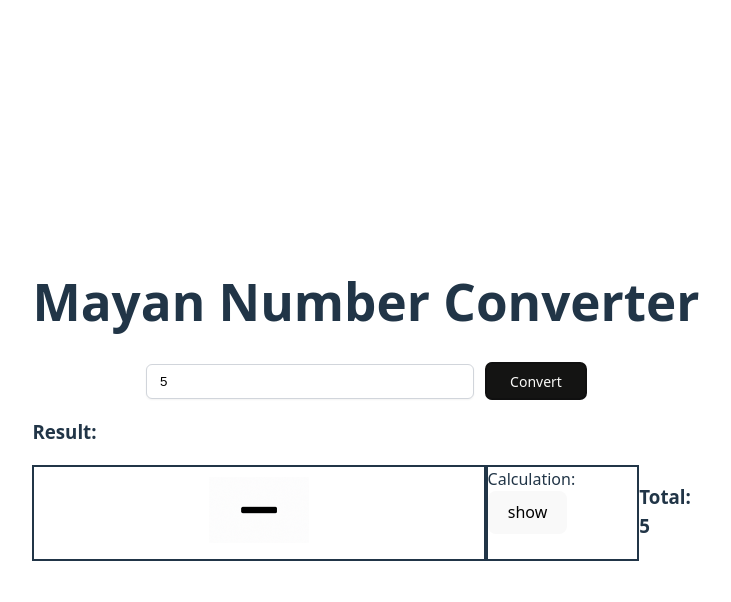
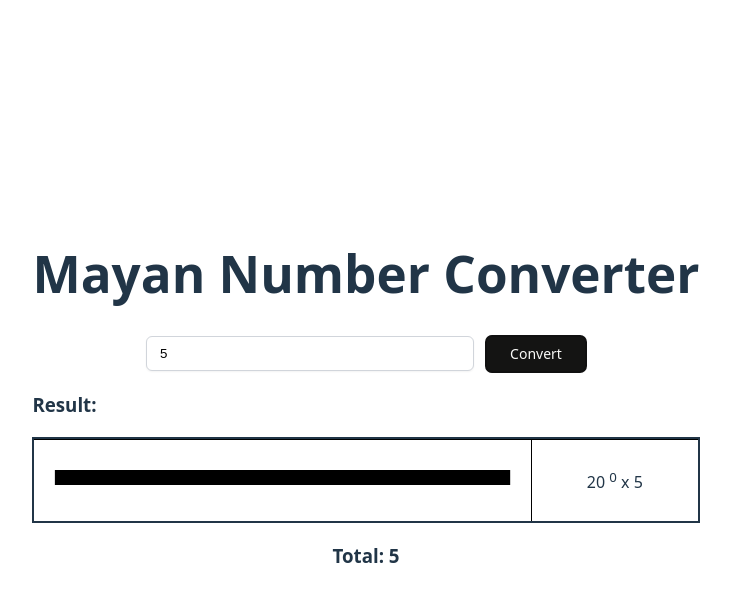
Before and after one commit to wilscon/mayancalculator, a React (Vite) app in the folder client/: page / in a window 1280 px wide. Both pictures are taken after typing "5" into the empty fields and a click on the button "Convert". Shown: the top 602 px of the page, without its empty margins (274-1005 px from the left). Built offline with nearby package versions, Linux system fonts and the light colour scheme.

Commit message:
Changed conversion logic to a function inside app.jsx and modified UI

```diff
--- a/client/src/App.jsx
+++ b/client/src/App.jsx
@@ -1,9 +1,9 @@
 import React, { useState } from 'react';
 import axios from 'axios';
+import dotImg from '/images/dot.png'
+import barImg from '/images/bar.png';
+import shellImg from '/images/shell.png';
 
-const dotImg = '/images/dot.png';
-const barImg = '/images/bar.png';
-const shellImg = '/images/shell.png';
 
 function App() {
   const [number, setNumber] = useState('');
@@ -15,38 +15,11 @@ function App() {
   const [factors, setFactors] = useState([]);
 
 
-  /*
-   const symbols = [];
-  const dot = 'dot';
-  const bar = 'bar';
-  const shell = 'shell';
-
-  if (number === 0) return [[shell]];
-
-  while (number > 0) {
-    let digit = number % 20;
-    const level = [];
-
-    if (digit === 0) {
-      level.push(shell);
-    } else {
-      const bars = Math.floor(digit / 5);
-      const dots = digit % 5;
-      for (let i = 0; i < bars; i++) level.push(bar);
-      for (let i = 0; i < dots; i++) level.push(dot);
-    }
-
-    symbols.unshift(level);
-    number = Math.floor(number / 20);
-  }
-
-  return symbols;
-}*/
-
   const handleSubmit = async (e) => {
+    e.preventDefault();
     console.log("inside handlesubmit");
     setSymbols([]);
-    e.preventDefault();
+
     setDisplayResult(true);
 
     const tempSymbols = [];
@@ -64,18 +37,28 @@ function App() {
   {
       let digit = input % 20;
       const level = [];
-
+      var row = [];
       if (digit === 0) {
-        level.push(shell);
+        //level.push(shell);
+        row.push(shell);
+        level.unshift(row);
       } else {
         const bars = Math.floor(digit / 5);
         const dots = digit % 5;
-        for (let i = 0; i < bars; i++) level.push(bar);
-        for (let i = 0; i < dots; i++) level.push(dot);
+        for (let i = 0; i < bars; i++){
+          row.push(bar);
+          level.unshift(row);
+          row = [];
+        }
+
+        for (let i = 0; i < dots; i++){
+          row.push(dot);
+        }
+        level.unshift(row);
       }
 
 
-      console.log("level: " + level)
+      console.log("level " + level)
        tempSymbols.unshift(level);
       console.log("temmpSymbols: " + tempSymbols)
 
@@ -91,31 +74,21 @@ function App() {
 
 
 
-   /* try {
-      const response = await axios.post('/api/convert', {
-        number: parseInt(number)
-      });
-      setResult(true)
-      setMayan(response.data.mayan);
-    } catch (err) {
-      alert('Error converting number');
-    }*/
   };
 
   const renderSymbol = (symbol) => {
+    console.log("renderSymbol symbol: " + symbol);
     switch (symbol) {
       case 'dot':
         return <img src={dotImg} alt="dot" className="inline w-6 h-6 mx-1 max-w-[100px]" />;
       case 'bar':
-        return <img src={barImg} alt="bar" className="inline w-10 h-4 mx-1 max-w-[100px]" />;
+        return <img src={barImg} alt="bar" className="inline" style={{width: '100%', height: "75px"}} />;
       case 'shell':
         return <img src={shellImg} alt="shell" className="inline w-8 h-5 mx-1 max-w-[100px]" />;
       default:
         return <span>{symbol}</span>;
     }
   };
-
-
 
 return (
     <div className={'flex flex-col items-center justify-center h-screen bg-gray-100 px-4 sm:px-6'}>
@@ -143,32 +116,32 @@ return (
           <h3>Result:</h3>
         </div>
         <div className='flex' style={{display: displayResult ? '' : 'none', width: '100%'}}>
-          <div className="mt-4 border-2 border-black p-4 rounded" style={{width: '75%'}}>
-            {mayan.map((level, index) => (
-              <div key={index} style={{ margin: '10px 0', textAlign: 'center',  }}>
-                {level.map((symbol, i) => (
-                  <span key={i}>{renderSymbol(symbol)}</span>
+          <div className="mt-4 border-2 border-black p-4 rounded" style={{width: '100%'}}>
+            {mayan.map((level, index) => {
+               const reverseIndex = factors.length - 1 - index;
+              return(
+              <div className='flex'>
+              <div key={index} style={{textAlign: 'center', width: '75%', borderTop: '1px solid black' }}>
+                {level.map((row, i) => (
+
+                  <div key={i}>
+                    {row.map((symbol,i) =>(
+                     <>{renderSymbol(symbol)}</>
+                    ))}
+                  </div>
+
+
                 ))}
               </div>
-            ))}
+              <div className='flex' style={{width: '25%', justifyContent: 'center', alignItems:'center', borderLeft: '1px solid black', borderTop: '1px solid black'}}>
+                <p>20 <sup>{reverseIndex}</sup> x {factors[index]}</p>
+              </div>
+              </div>
+              );})}
+
           </div>
-          <div className='border-2 border-black p-4 rounded' style={{width: '25%'}}>
-            Calculation:
-            <button onClick={() => setDisplayCalculation(prev => !prev)}>{displayCalculation ? 'hide' : 'show'} </button>
-             <div style={{display: displayCalculation ? '' : 'none'}}>
-            {factors.map((value, index) => {
-  const reverseIndex = factors.length - 1 - index;
-  return (
-    <p key={index}>
-      20 <sup>{reverseIndex}</sup> X {value}
-    </p>
-  );
-})}
-            </div>
-          </div>
+         </div>
          <h3>Total: {number} </h3>
-        </div>
-
 
       </div>
     </div>
```
Also changed, not shown: client/public/images/bar.png, client/public/images/dot.png.
